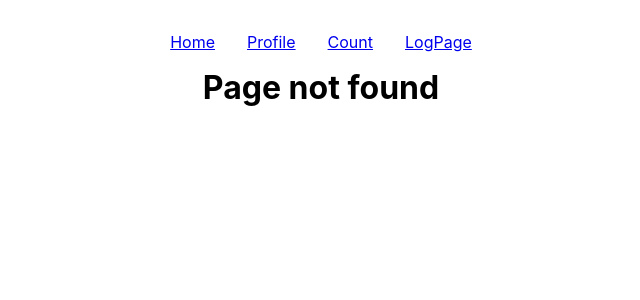
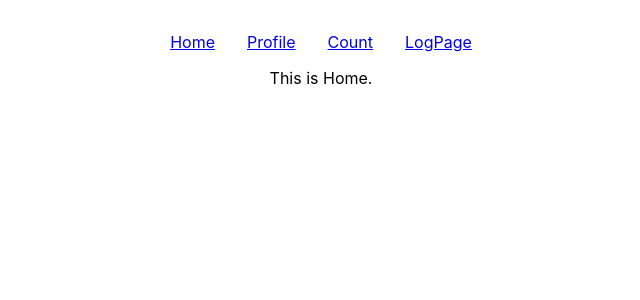
Before and after one commit to JanusZhu/react-profile, a React (Create React App) app: page /logPage in a window 1280 px wide. Before the commit this address had no page. Shown: the top 300 px of the page, without its empty margins (319-959 px from the left). Built offline with nearby package versions, Linux system fonts and the light colour scheme.

Commit message:
Updated Router

```diff
--- a/src/App.js
+++ b/src/App.js
@@ -20,7 +20,7 @@
           <HashRouter>
             <Navbar />
             <Routes>
-              <Route path="/react-profile" element={<Home />}></Route>
+              <Route path="/" element={<Home />}></Route>
               <Route path="/profile" element={<Profile />}></Route>
               <Route path="/count" element={<Count />}></Route>
               <Route path="/logPage" element={<LogPage />}></Route>
--- a/src/pages/Navbar.js
+++ b/src/pages/Navbar.js
@@ -2,7 +2,7 @@
 export const Navbar = () => {
   return (
     <div>
-      <Link to="/react-profile">Home</Link>
+      <Link to="/">Home</Link>
       <Link to="/profile">Profile</Link>
       <Link to="/count">Count</Link>
       <Link to="/logPage">LogPage</Link>
```
